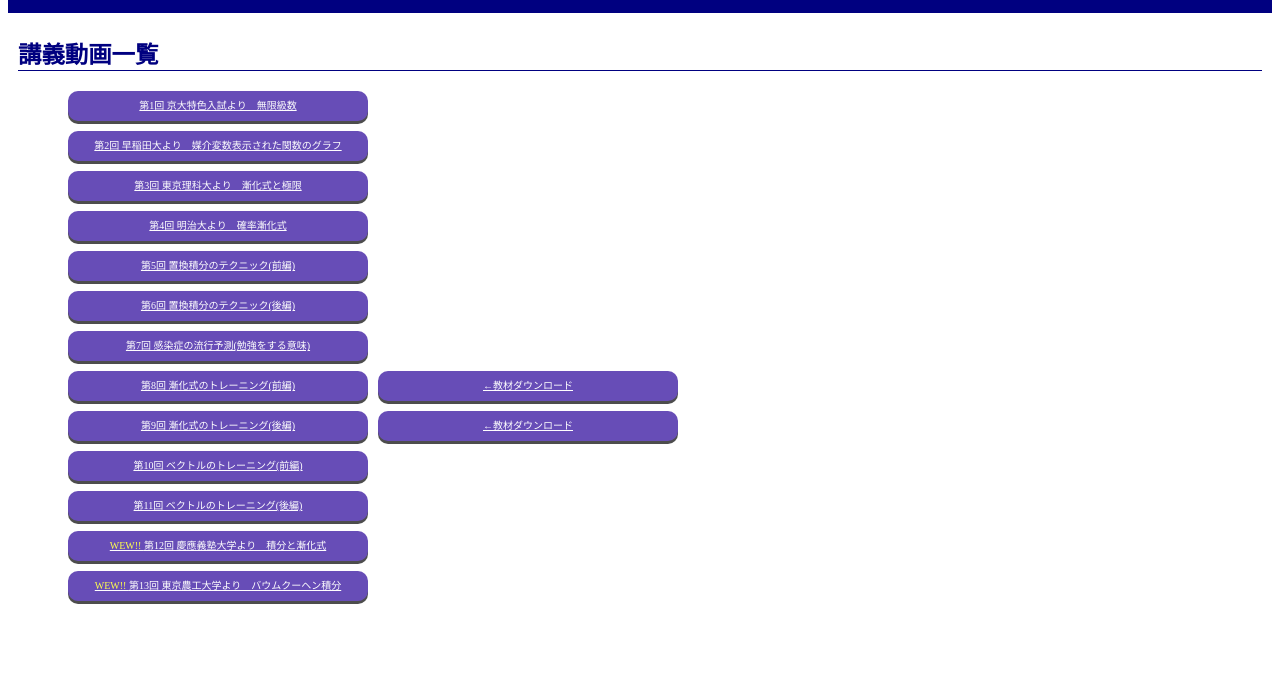
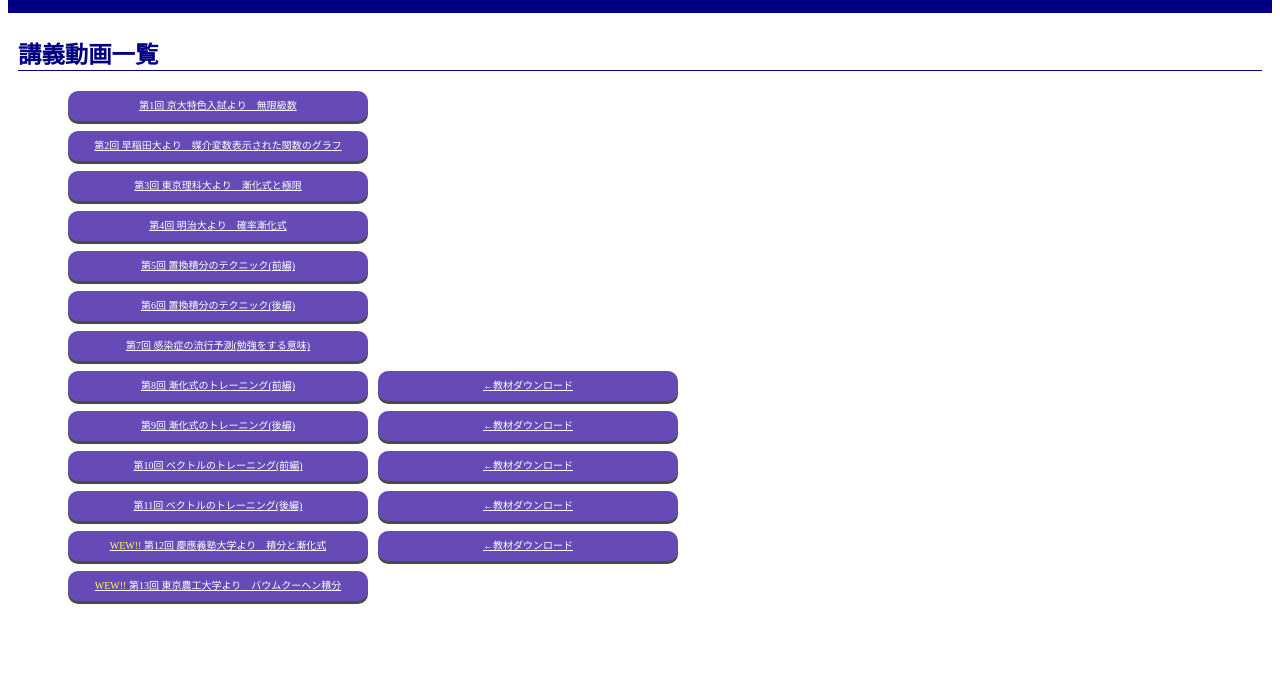
Before and after one commit to mathematics-ex/mathmatics-ex.github.io, a plain HTML site: page index.html in a window 1280 px wide. Shown: the part 107-800 px from the top of the page. Drawn offline with Linux system fonts and the light colour scheme.

Commit message:
Update index.html

```diff
--- a/index.html
+++ b/index.html
@@ -5,20 +5,16 @@
     <meta charset="utf-8">
     <title>extreme mathematics</title>
   </head>
-
   <body>
     <header>
       <div class="header">
-
         <div class="title">
             <h1>extreme mathematics<span> 　　</span>〜エクマス〜</h1>
         </div>
       </div>
     </header>
-
     <div class="main">
       <h3 class="index">講義動画一覧</h3>
-
       <div class="hover">
         <div class="btn">
           <div class="number">
@@ -38,15 +34,14 @@
           </div>
           <div class="download number">
             <p><a href="https://drive.google.com/file/d/1-NM7vw1EiIbVUogKxl7zEjcFtDYIv6AL/view?usp=sharing" download="NO8.pdf">←教材ダウンロード</a></p>
+            <p><a href="https://drive.google.com/file/d/1-NM7vw1EiIbVUogKxl7zEjcFtDYIv6AL/view?usp=sharing" download="NO8.pdf">←教材ダウンロード</a></p>
             <p><a href="https://drive.google.com/file/d/1aLgdJRvqvcHUmwi9DDQA1XUr9ZSBaPrU/view?usp=sharing" download="No10.pdf">←教材ダウンロード</a></p>
+            <p><a href="https://drive.google.com/file/d/1aLgdJRvqvcHUmwi9DDQA1XUr9ZSBaPrU/view?usp=sharing" download="No10.pdf">←教材ダウンロード</a></p>
+            <p><a href="https://drive.google.com/file/d/1SCUM4Vb6nvd4Vc19YBbWXAY9Gligf08g/view?usp=sharing" download="No12.pdf">←教材ダウンロード</a></p>
           </div>
         </div>
       </div>
-
     </div>
-
-
-
     <div class="footer">
       <div class="contact-form">
         <div class="call">
```
